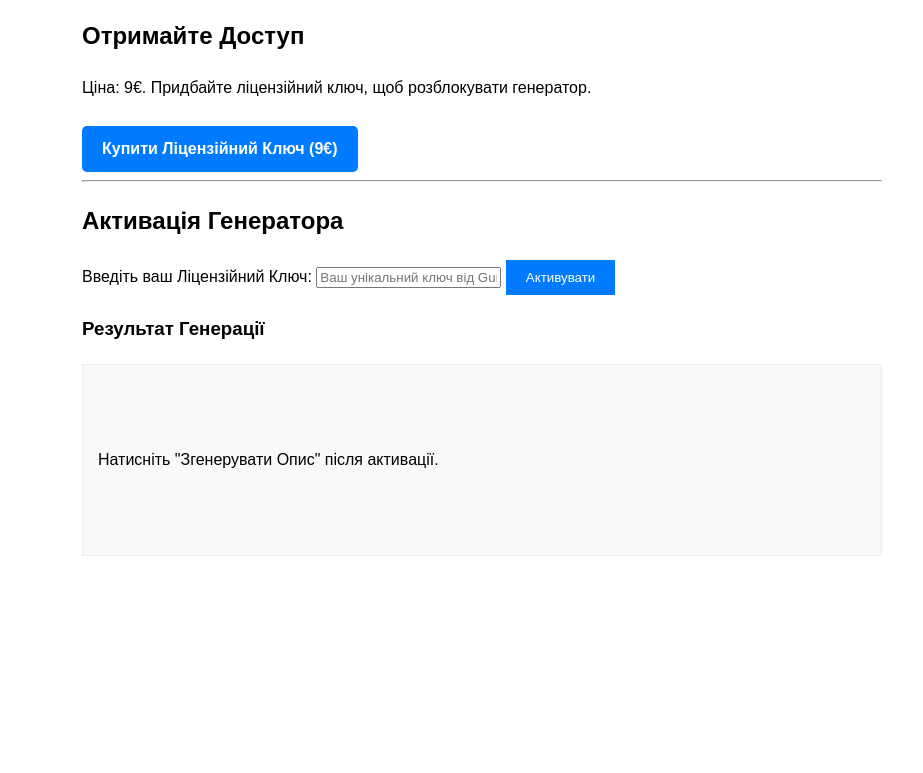
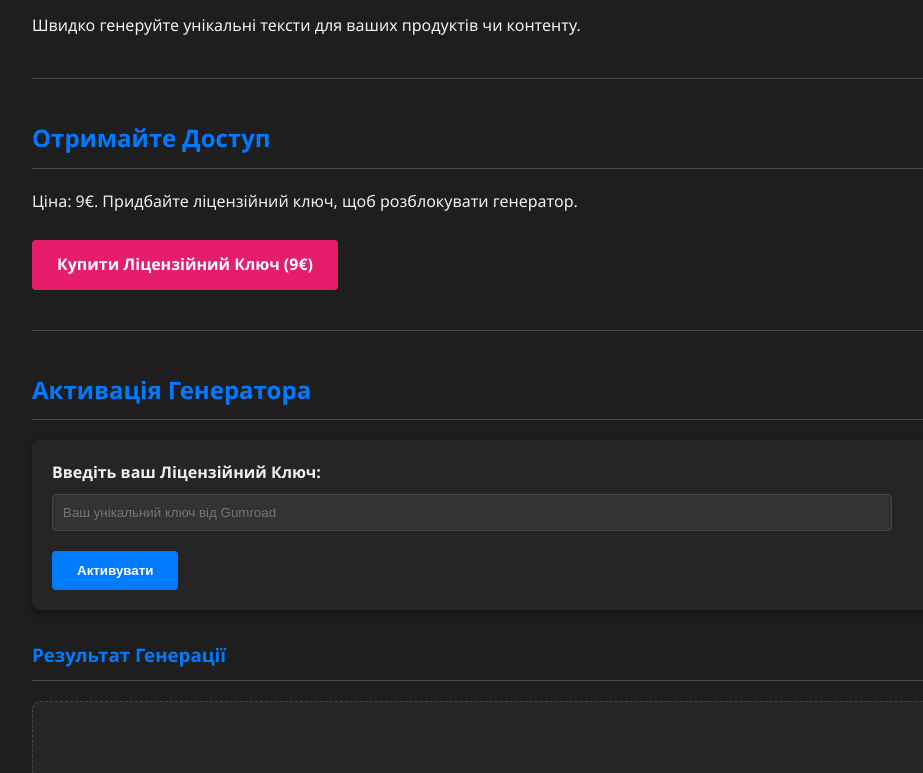
Before and after one commit to Manikse/AI-Description-Generator, a plain HTML site: page index.html in a window 1280 px wide. Shown: the part 161-934 px from the top of the page, without its empty margins (158-1081 px from the left). Before the commit the page ends 800 px from the top, so only its background shows below. Drawn offline with Linux system fonts and the light colour scheme.

Commit message:
added css

```diff
--- a/index.html
+++ b/index.html
@@ -12,6 +12,7 @@
         .gumroad-button { background-color: #007bff; color: white; padding: 10px 20px; text-decoration: none; border-radius: 5px; font-weight: bold; display: inline-block; margin-top: 10px; }
         .gumroad-button:hover { background-color: #0056b3; }
     </style>
+    <link rel="stylesheet" href="style.css">
 </head>
 <body>
 
--- /dev/null
+++ b/style.css
@@ -0,0 +1,115 @@
+/* --- Змінні та Базові Налаштування --- */
+:root {
+    --primary-color: #007bff; /* Яскраво-синій для кнопок */
+    --background-dark: #1e1e1e; /* Темний фон */
+    --text-light: #f0f0f0; /* Світлий текст */
+    --card-background: #252526; /* Фон для блоків/карт */
+    --border-color: #444; /* Колір тонких ліній */
+}
+
+/* --- Загальний Скид та Фон --- */
+body {
+    font-family: 'Segoe UI', Tahoma, Geneva, Verdana, sans-serif;
+    background-color: var(--background-dark);
+    color: var(--text-light);
+    max-width: 900px;
+    margin: 40px auto;
+    padding: 20px;
+    line-height: 1.6;
+    border-radius: 8px;
+}
+
+/* --- Типографія --- */
+h1, h2, h3 {
+    color: var(--primary-color);
+    border-bottom: 1px solid var(--border-color);
+    padding-bottom: 10px;
+    margin-top: 30px;
+}
+
+/* --- Форма та Інпути --- */
+form {
+    background-color: var(--card-background);
+    padding: 20px;
+    border-radius: 8px;
+    box-shadow: 0 4px 8px rgba(0, 0, 0, 0.3);
+    margin-bottom: 30px;
+}
+
+label {
+    display: block;
+    margin-bottom: 8px;
+    font-weight: bold;
+}
+
+textarea, input[type="text"] {
+    width: calc(100% - 20px);
+    padding: 10px;
+    margin-bottom: 20px;
+    border: 1px solid var(--border-color);
+    border-radius: 4px;
+    background-color: #333;
+    color: var(--text-light);
+    box-sizing: border-box;
+}
+
+/* --- Кнопки --- */
+button {
+    padding: 12px 25px;
+    background-color: var(--primary-color);
+    color: white;
+    border: none;
+    border-radius: 4px;
+    cursor: pointer;
+    font-weight: bold;
+    transition: background-color 0.2s;
+}
+
+button:hover:not(:disabled) {
+    background-color: #0056b3;
+}
+
+button:disabled {
+    background-color: #444;
+    cursor: not-allowed;
+}
+
+/* --- Блок Виводу Результату --- */
+#output {
+    min-height: 100px;
+    padding: 20px;
+    background-color: var(--card-background);
+    border: 1px dashed var(--border-color);
+    border-radius: 8px;
+    white-space: pre-wrap;
+    font-size: 1.1em;
+    margin-bottom: 20px;
+}
+
+#output p {
+    margin: 0;
+}
+
+/* --- Кнопка Gumroad та Роздільник --- */
+.gumroad-button {
+    background-color: #e51d6c; /* Фірмовий колір Gumroad */
+    color: white;
+    padding: 12px 25px;
+    text-decoration: none;
+    border-radius: 4px;
+    font-weight: bold;
+    display: inline-block;
+    margin-top: 10px;
+    transition: background-color 0.2s;
+}
+
+.gumroad-button:hover {
+    background-color: #b01552;
+}
+
+hr {
+    border: 0;
+    height: 1px;
+    background-color: var(--border-color);
+    margin: 40px 0;
+}
```
